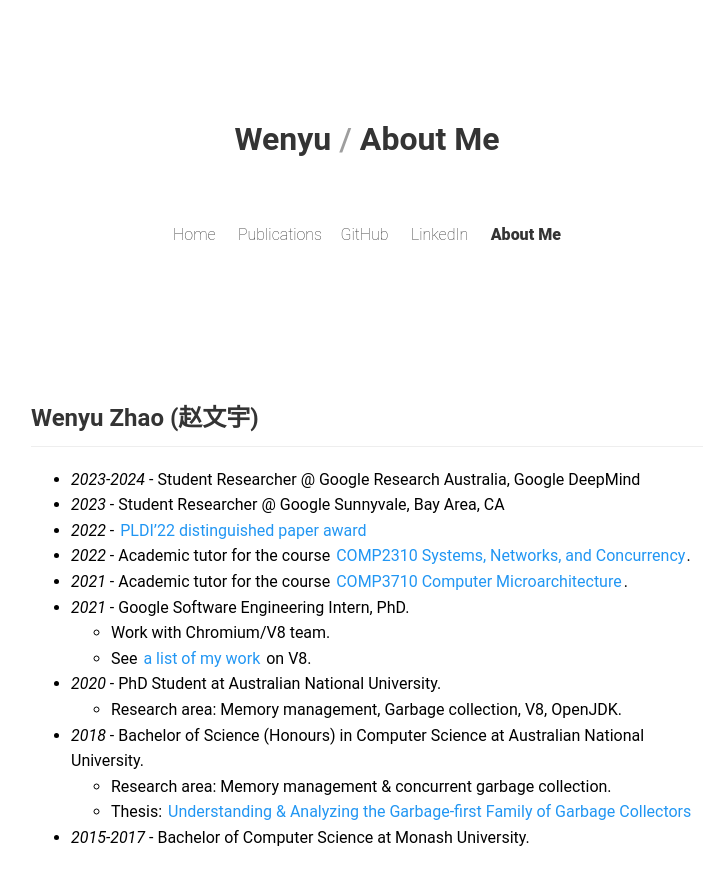
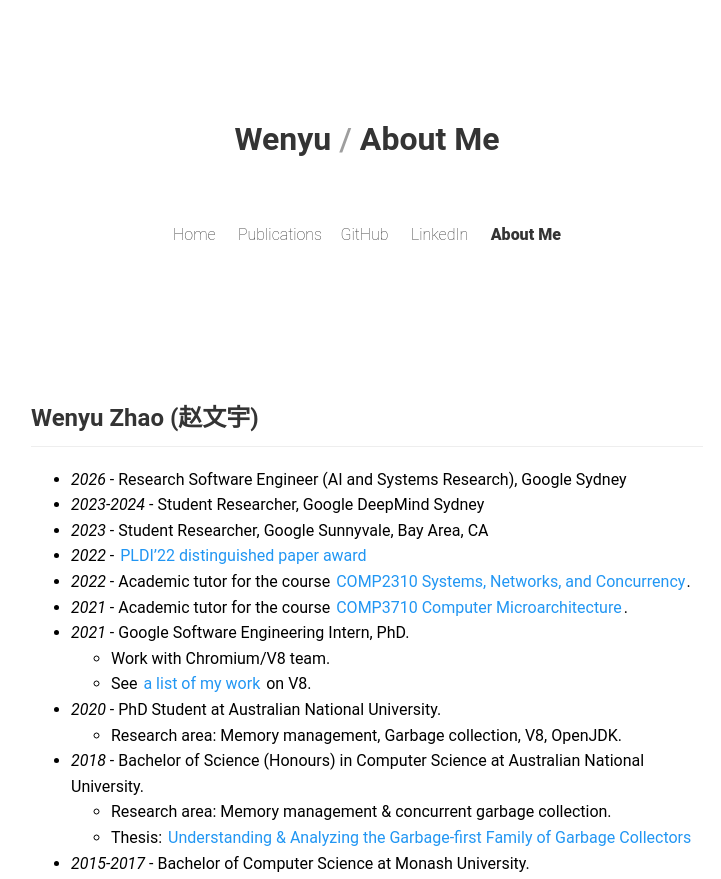
Before and after one commit to wenyuzhao/wenyuzhao.github.io, an Astro site: page /about in a window 1280 px wide. Shown: the top 879 px of the page, without its empty margins (273-994 px from the left). Built offline with nearby package versions, Linux system fonts and the light colour scheme; Astro itself is replaced by a stand-in of ours.

Commit message:
Update about me section with current position and details

```diff
--- a/src/pages/about.md
+++ b/src/pages/about.md
@@ -5,8 +5,9 @@ title: [Wenyu, About Me]
 
 # Wenyu Zhao (赵文宇)
 
-* *2023-2024* - Student Researcher @ Google Research Australia, Google DeepMind
-* *2023* - Student Researcher @ Google Sunnyvale, Bay Area, CA
+* *2026* - Research Software Engineer (AI and Systems Research), Google Sydney
+* *2023-2024* - Student Researcher, Google DeepMind Sydney
+* *2023* - Student Researcher, Google Sunnyvale, Bay Area, CA
 * *2022* - [PLDI'22 distinguished paper award](https://twitter.com/ANUComputing/status/1537216702223503360)
 * *2022* - Academic tutor for the course [COMP2310 Systems, Networks, and Concurrency](https://comp.anu.edu.au/courses/comp2310).
 * *2021* - Academic tutor for the course [COMP3710 Computer Microarchitecture](https://cs.anu.edu.au/courses/comp3710-uarch).
```
